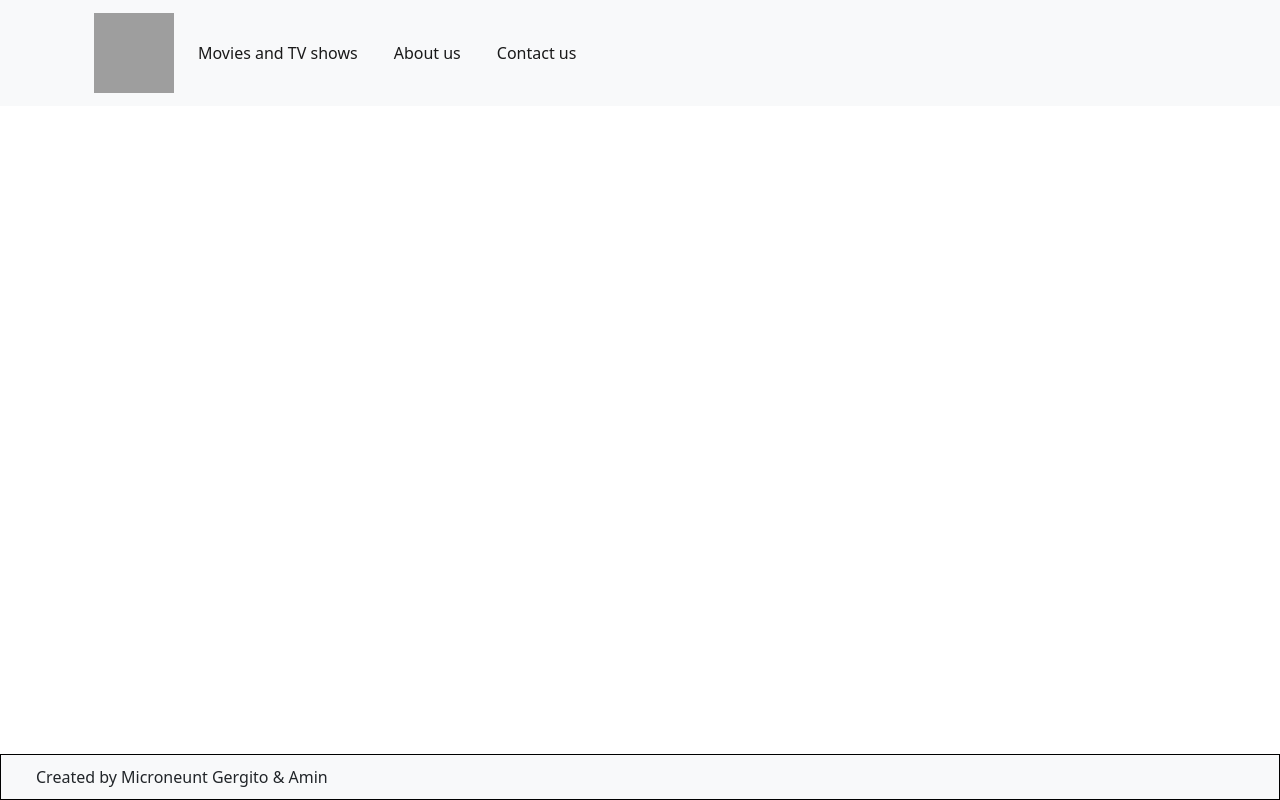
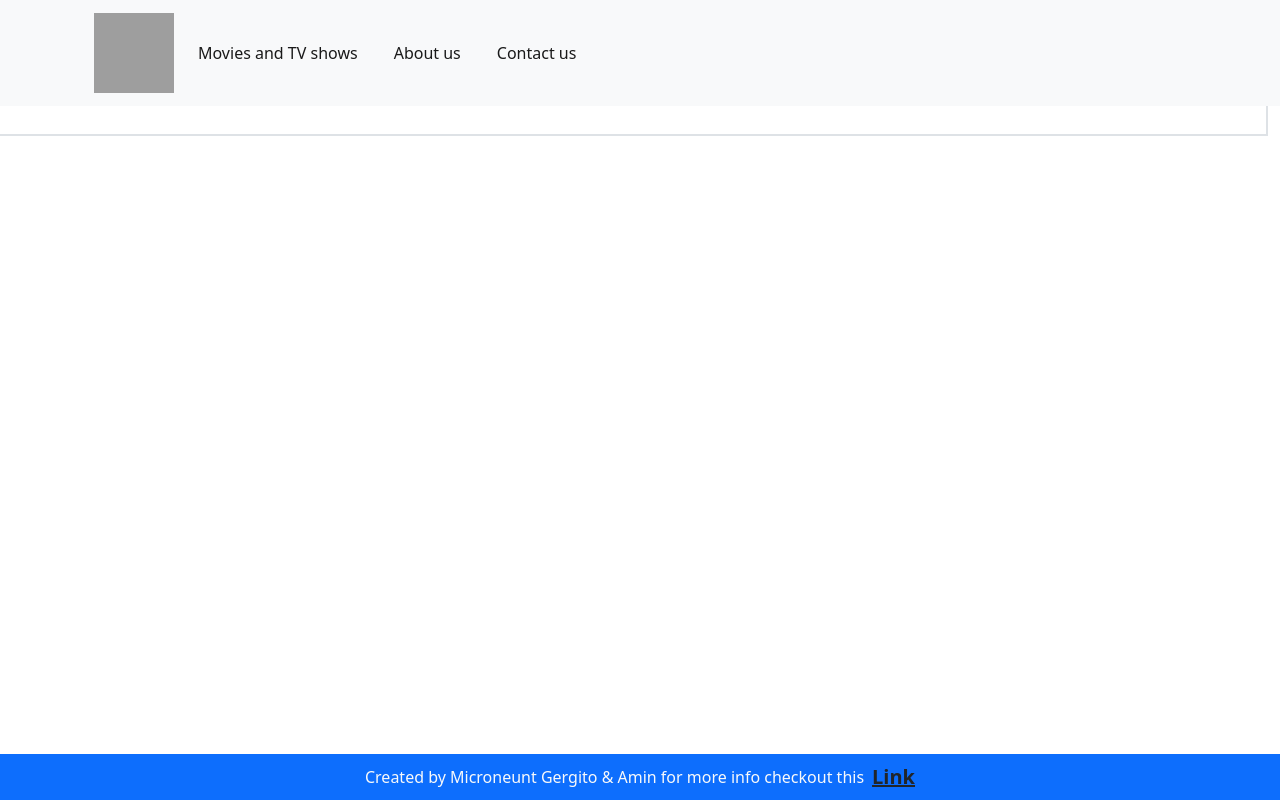
Before and after one commit to M-AminAlizadeh/Microverse-capstone-2, a website built with webpack: page src/index.html in a window 1280 px wide. Built offline with nearby package versions, Linux system fonts and the light colour scheme; no server answers; grey boxes are pictures that could not be loaded.

Commit message:
Change the style of the footer

```diff
--- a/src/index.html
+++ b/src/index.html
@@ -9,7 +9,9 @@
       rel="stylesheet"
       integrity="sha384-EVSTQN3/azprG1Anm3QDgpJLIm9Nao0Yz1ztcQTwFspd3yD65VohhpuuCOmLASjC"
       crossorigin="anonymous" />
-      <link rel="stylesheet" href="https://cdn.jsdelivr.net/npm/bootstrap-icons@1.5.0/font/bootstrap-icons.css" />
+    <link
+      rel="stylesheet"
+      href="https://cdn.jsdelivr.net/npm/bootstrap-icons@1.5.0/font/bootstrap-icons.css" />
     <title>Movies & TV Shows -- Javascript Capston Project</title>
   </head>
   <body>
@@ -19,7 +21,11 @@
       <nav class="container navbar navbar-expand-lg navbar-light bg-light">
         <div class="container-fluid">
           <a class="navbar-brand" href="#">
-            <img width="80" height="80" src="https://img.icons8.com/dotty/80/cinema-.png" alt="cinema-"/>
+            <img
+              width="80"
+              height="80"
+              src="https://img.icons8.com/dotty/80/cinema-.png"
+              alt="cinema-" />
           </a>
           <button
             class="navbar-toggler"
@@ -54,11 +60,17 @@
       </nav>
     </header>
     <!-- content section -->
-    <div class="content w-100 row">
-    </div>
+    <div class="content w-100 row border border-2 mt-5">ss</div>
     <!-- Footer -->
-    <footer class="bg-light fixed-bottom my-footer">
-      Created by Microneunt Gergito & Amin
+    <footer
+      class="bg-primary fixed-bottom text-light py-2 px-3 d-flex justify-content-center align-items-center">
+      Created by Microneunt Gergito & Amin for more info checkout this
+      <a
+        href="https://github.com/M-AminAlizadeh/Microverse-capstone-2"
+        class="link-dark ms-2 fw-bold fs-5"
+        target="_blank">
+        Link</a
+      >
     </footer>
     <!-- Bootstrap JS CDN -->
     <script
```
